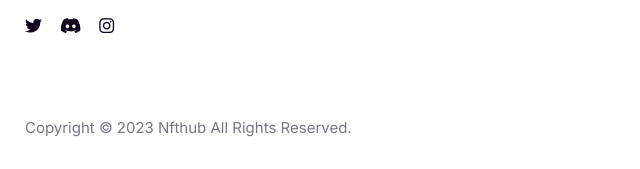
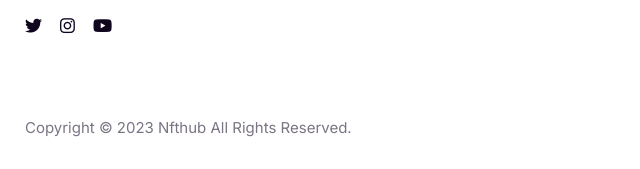
Before and after one commit to shourovsoron/nfthub, a website built with Vite: page index.html in a window 1280 px wide. Shown: the part 9445-9614 px from the top of the page, 0-640 px from the left. Built offline with nearby package versions, Linux system fonts and the light colour scheme; files whose address does not match are found by name.

Commit message:
last update

```diff
--- a/index.html
+++ b/index.html
@@ -1140,9 +1140,13 @@
           <div class=" footer-social card-social">
             <a href="#"><i class="fa-brands fa-twitter"></i></a>
 
-            <a href="#"><i class="fa-brands fa-discord"></i></a>
 
             <a href="#"><i class="fa-brands fa-instagram"></i></a>
+
+            <a href="#"> <i class="fa-brands fa-youtube"></i></a>
+
+
+
 
           </div>
 
```
